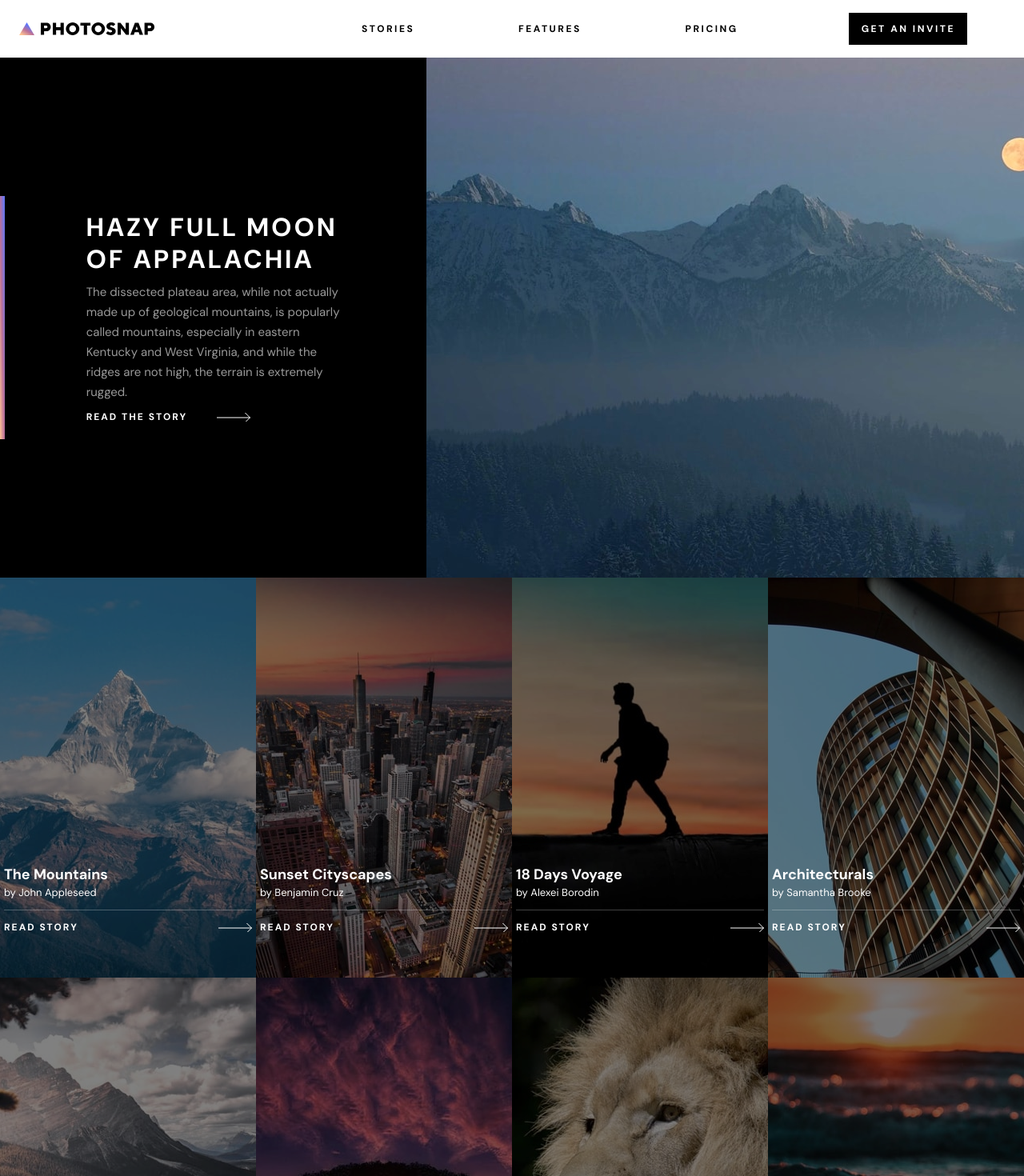
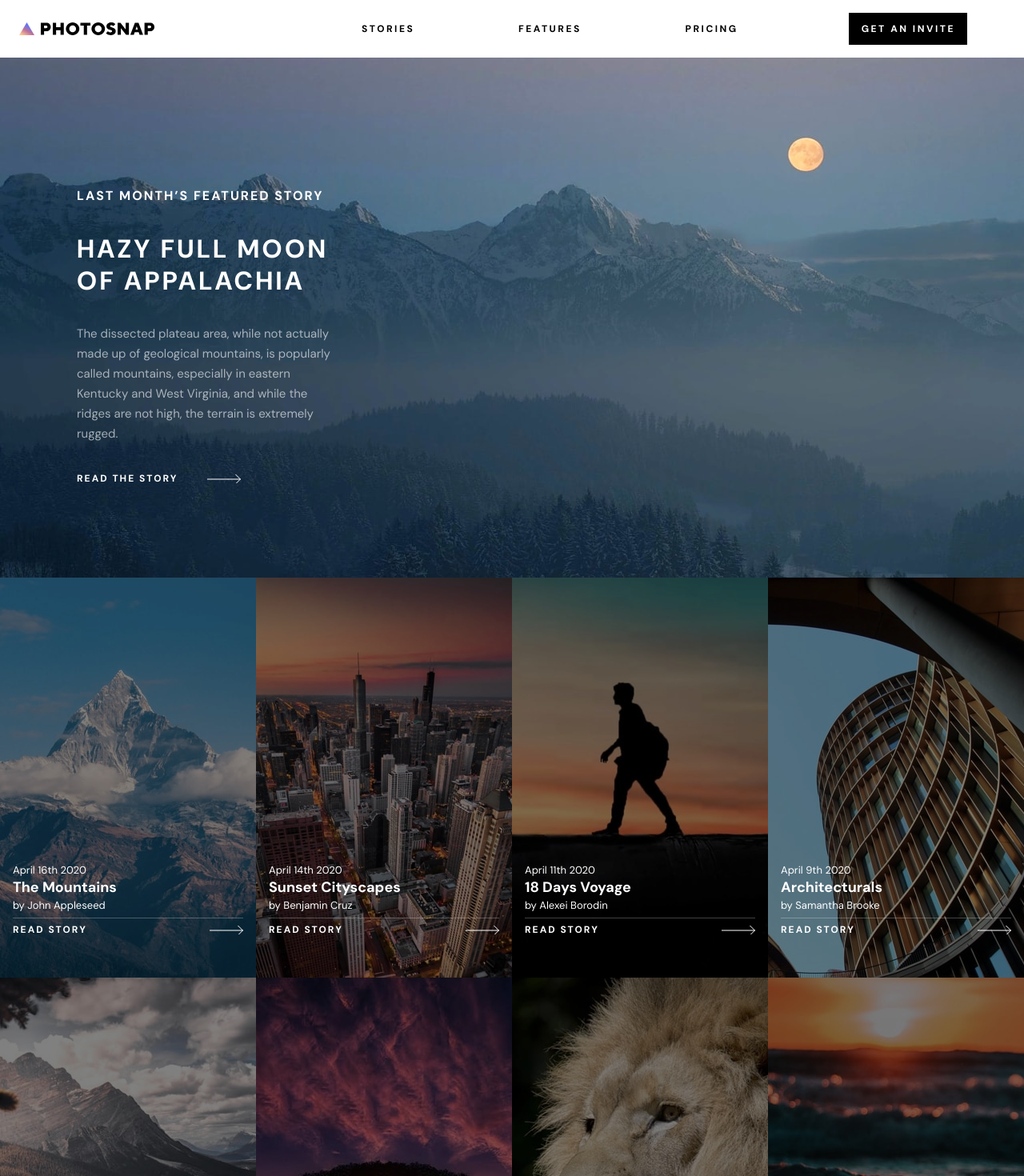
Before and after one commit to reactaleks/photosnap-nextjs, a Next.js app: page /stories in a window 1280 px wide. Shown: the top 1470 px of the page at 80% size. Built offline with nearby package versions, Linux system fonts and the light colour scheme.

Commit message:
updated. stories component. now includes expanded version with image covering whole section. updated. image story component. now includes date added. Date is printed out using a helper function that converts date in to required format.

```diff
--- a/app/stories/page.js
+++ b/app/stories/page.jsx
@@ -14,7 +14,7 @@ export default function Home() {
       ]
   return (
     <main className="min-h-screen">
-        <Story storyData={storyData}/>
+        <Story storyData={storyData} expanded={true}/>
         <ImageStory numberToDisplay={16}/>
     </main>
   );
--- a/components/call_to_action_component/CallToActionComponent.jsx
+++ b/components/call_to_action_component/CallToActionComponent.jsx
@@ -1,19 +1,27 @@
-import LinkMore from "../shared_ui_components/Link_MoreComponent"
-import Image from "next/image"
+import LinkMore from "../shared_ui_components/Link_MoreComponent";
+import Image from "next/image";
 export default function CallToAction() {
-    return (
-        <div className="h-[280px] w-full bg-orange-500 relative flex justify-center items-center">
-        <div className={` w-[128px] h-[6px]  absolute top-0 left-8 md:top-auto md:left-0 md:h-full md:w-[6px] bg-gradient-to-tr from-[#FFC593] from-0% via-[#BC7198] via-45% to-[#5A77FF]`}></div>
+  return (
+    <div className="h-[280px] w-full  relative flex justify-center items-center">
+      <div
+        className={` w-[128px] h-[6px]  absolute top-0 left-8 md:top-auto md:left-0 md:h-full md:w-[6px] bg-gradient-to-tr from-[#FFC593] from-0% via-[#BC7198] via-45% to-[#5A77FF]`}
+      ></div>
 
-          <div className="absolute text-white w-[310px] h-[160px] flex flex-col justify-between">
-            <div className="text-[32px] leading-[40px] tracking-[3.33px] font-bold uppercase">We’re in beta.
-            Get your invite today!</div>
-            <div className="w-[168px]">
-                <LinkMore linkText={'get an invite'}/>
-
-            </div>
-          </div>
-          <Image src={'/assets/shared/desktop/bg-beta.jpg'} width={1440} height={280} className="object-fill w-full h-full"/>
+      <div className="absolute text-white w-[310px] h-[160px] flex flex-col justify-between md:flex-row md:w-[90vw] md:items-center">
+        <div className="text-[32px] leading-[40px] tracking-[3.33px] font-bold uppercase md:w-[40vw] lg:w-[30vw]">
+          We’re in beta. Get your invite today!
         </div>
-    )
+        <div className="w-[168px]">
+          <LinkMore linkText={"get an invite"} />
+        </div>
+      </div>
+      <Image
+        src={"/assets/shared/desktop/bg-beta.jpg"}
+        alt=""
+        width={1440}
+        height={280}
+        className="object-fill w-full h-full"
+      />
+    </div>
+  );
 }
--- a/components/image_story_component/ImageStoryComponent.jsx
+++ b/components/image_story_component/ImageStoryComponent.jsx
@@ -9,6 +9,7 @@ export default function ImageStory({numberToDisplay}) {
       alt: "",
       title: "The Mountains",
       author: "by John Appleseed",
+      datePublished: '16/04/2020'
     },
     {
       link: "/assets/stories/desktop/cityscapes.jpg",
@@ -17,6 +18,8 @@ export default function ImageStory({numberToDisplay}) {
       alt: "",
       title: "Sunset Cityscapes",
       author: "by Benjamin Cruz",
+      datePublished: '14/04/2020'
+
     },
     {
       link: "/assets/stories/desktop/18-days-voyage.jpg",
@@ -25,6 +28,8 @@ export default function ImageStory({numberToDisplay}) {
       alt: "",
       title: "18 Days Voyage",
       author: "by Alexei Borodin",
+      datePublished: '11/04/2020'
+
     },
     {
       link: "/assets/stories/desktop/architecturals.jpg",
@@ -33,6 +38,8 @@ export default function ImageStory({numberToDisplay}) {
       alt: "",
       title: "Architecturals",
       author: "by Samantha Brooke",
+      datePublished: '9/04/2020'
+
     },
 
     {
@@ -42,6 +49,8 @@ export default function ImageStory({numberToDisplay}) {
       alt: "",
       title: "World Tour 2019",
       author: "by Timothy Wagner",
+      datePublished: '07/04/2020'
+
     },
     {
       link: "/assets/stories/desktop/unforeseen-corners.jpg",
@@ -50,6 +59,8 @@ export default function ImageStory({numberToDisplay}) {
       alt: "",
       title: "Unforeseen Corners",
       author: "by William Malcolm",
+      datePublished: '03/04/2020'
+
     },
     {
       link: "/assets/stories/desktop/king-on-africa.jpg",
@@ -58,6 +69,8 @@ export default function ImageStory({numberToDisplay}) {
       alt: "",
       title: "King on Africa: Part II",
       author: "by Tim Hillenburg",
+      datePublished: '29/03/2020'
+
     },
     {
       link: "/assets/stories/desktop/rage-of-the-sea.jpg",
@@ -66,6 +79,8 @@ export default function ImageStory({numberToDisplay}) {
       alt: "",
       title: "Rage of The Sea",
       author: "by Mohammed Abdul",
+      datePublished: '21/03/2020'
+
     },
     {
       link: "/assets/stories/desktop/running-free.jpg",
@@ -74,6 +89,8 @@ export default function ImageStory({numberToDisplay}) {
       alt: "",
       title: "Running Free",
       author: "by Michelle",
+      datePublished: '19/03/2020'
+
     },
     {
       link: "/assets/stories/desktop/trip-to-nowhere.jpg",
@@ -82,6 +99,8 @@ export default function ImageStory({numberToDisplay}) {
       alt: "",
       title: "The Trip to Nowhere",
       author: "by Felicia Rourke",
+      datePublished: '16/03/2020'
+
     },
     {
       link: "/assets/stories/desktop/behind-the-waves.jpg",
@@ -90,6 +109,8 @@ export default function ImageStory({numberToDisplay}) {
       alt: "",
       title: "Behind the Waves",
       author: "by Lamarr Wilson",
+      datePublished: '11/03/2020'
+
     },
     {
       link: "/assets/stories/desktop/calm-waters.jpg",
@@ -98,6 +119,8 @@ export default function ImageStory({numberToDisplay}) {
       alt: "",
       title: "Calm Waters",
       author: "by Samantha Brooke",
+      datePublished: '9/03/2020'
+
     },
     {
       link: "/assets/stories/desktop/milky-way.jpg",
@@ -106,6 +129,8 @@ export default function ImageStory({numberToDisplay}) {
       alt: "",
       title: "The Milky Way",
       author: "by Benjamin Cruz",
+      datePublished: '5/03/2020'
+
     },
     {
       link: "/assets/stories/desktop/dark-forest.jpg",
@@ -114,6 +139,8 @@ export default function ImageStory({numberToDisplay}) {
       alt: "",
       title: "Night at The Dark Forest",
       author: "by  Mohammed Abdul",
+      datePublished: '4/03/2020'
+
     },
     {
       link: "/assets/stories/desktop/somwarpet.jpg",
@@ -122,6 +149,8 @@ export default function ImageStory({numberToDisplay}) {
       alt: "",
       title: "Somwarpet’s Beauty",
       author: "by Michelle",
+      datePublished: '1/03/2020'
+
     },
     {
       link: "/assets/stories/desktop/land-of-dreams.jpg",
@@ -130,8 +159,54 @@ export default function ImageStory({numberToDisplay}) {
       alt: "",
       title: "Land of Dreams",
       author: "by William Malcolm",
+      datePublished: "25/02/2020"
     },
   ];
+
+  // Date converter helper function
+  function convertDateFormat(dateString) {
+    // Split the date string into day, month, and year components
+    const [day, month, year] = dateString.split("/");
+
+    // Create a Date object from the components
+    const dateObject = new Date(year, month - 1, day); // Month is 0-based
+
+    // Get the month name
+    const monthNames = [
+      "January",
+      "February",
+      "March",
+      "April",
+      "May",
+      "June",
+      "July",
+      "August",
+      "September",
+      "October",
+      "November",
+      "December",
+    ];
+    const monthName = monthNames[dateObject.getMonth()];
+
+
+    // Add the ordinal suffix to the day
+    let daySuffix;
+    if (day.endsWith("1") && day !== "11") {
+      daySuffix = "st";
+    } else if (day.endsWith("2") && day !== "12") {
+      daySuffix = "nd";
+    } else if (day.endsWith("3") && day !== "13") {
+      daySuffix = "rd";
+    } else {
+      daySuffix = "th";
+
+    }
+
+    // Construct the new date string
+    const newDateString = `${monthName} ${day}${daySuffix} ${year}`;
+
+    return newDateString;
+  }
 
   const componentList = storyData.slice(0, numberToDisplay).map((item, index) => {
     return (
@@ -145,16 +220,18 @@ export default function ImageStory({numberToDisplay}) {
           width={item.width}
           height={item.height}
           alt={'item.alt'}
+          priority
         />
-        <div className="absolute bottom-12 text-white w-[310px] h-[99px] flex flex-col justify-around">
+        <div className="absolute bottom-12 text-white w-[310px] h-[99px] md:w-[90%] flex flex-col justify-around">
           <div className="flex flex-col">
+            <div className="text-[13px]">{convertDateFormat(item.datePublished)}</div>
             <div className="text-[18px] leading-[25px] font-bold">
               {item.title}
             </div>
             <div className="text-[13px]">{item.author}</div>
           </div>
 
-          <div className="w-[310px] h-[1px] bg-white bg-opacity-25"></div>
+          <div className="w-full h-[1px] bg-white bg-opacity-25"></div>
           <LinkMore linkText={"read story"} />
         </div>
         <div className="w-full h-[6px] md:group-hover:block cursor-pointer absolute hidden bottom-0 bg-gradient-to-tr from-[#FFC593] from-0% via-[#BC7198] via-45% to-[#5A77FF]"></div>
--- a/components/story_component/StoryComponent.jsx
+++ b/components/story_component/StoryComponent.jsx
@@ -1,19 +1,39 @@
 import Image from "next/image";
 import LinkMore from "../shared_ui_components/Link_MoreComponent";
 
-export default function Story({storyData}) {
+export default function Story({ storyData, expanded }) {
   const componentList = storyData.map((item, index) => {
-    return <div className="relative w-full md:grid md:grid-cols-12 md:h-[650px] " key={index}>
+    if (!expanded) {
+      return (
+        <div
+          className="relative w-full md:grid md:grid-cols-12 md:h-[650px] "
+          key={index}
+        >
           <Image
             src={item.imageLink}
             width={item.imageWidth}
             height={item.imageHeight}
             alt=""
-        className={`object-cover w-screen md:h-full xl:h-[650px] md:col-span-4 ${index % 2 == 0 ? 'md:col-start-9 xl:col-start-6' : 'md:col-start-1 '} xl:col-span-7`}
+            className={`object-cover w-screen md:h-full xl:h-[650px] md:col-span-4 ${
+              index % 2 == 0
+                ? "md:col-start-9 xl:col-start-6"
+                : "md:col-start-1 "
+            } xl:col-span-7`}
           />
-      <div className={`h-[419px] md:h-full  ${index == 0 ? 'bg-black text-white' : 'bg-white text-black'} ${index % 2 == 0 ? 'md:col-start-1 md:row-start-1' : 'md:col-start-5'} md:col-span-8 xl:col-span-5  flex flex-col items-cener justify-center relative`}>
-
-        <div className={`${index != 0 ? 'hidden' : 'block'} w-[128px] h-[6px]  absolute top-0 left-8 md:top-auto md:left-0 md:h-[304px] md:w-[6px] bg-gradient-to-tr from-[#FFC593] from-0% via-[#BC7198] via-45% to-[#5A77FF]`}></div>
+          <div
+            className={`h-[419px] md:h-full  ${
+              index == 0 ? "bg-black text-white" : "bg-white text-black"
+            } ${
+              index % 2 == 0
+                ? "md:col-start-1 md:row-start-1"
+                : "md:col-start-5"
+            } md:col-span-8 xl:col-span-5  flex flex-col items-cener justify-center relative`}
+          >
+            <div
+              className={`${
+                index != 0 ? "hidden" : "block"
+              } w-[128px] h-[6px]  absolute top-0 left-8 md:top-auto md:left-0 md:h-[304px] md:w-[6px] bg-gradient-to-tr from-[#FFC593] from-0% via-[#BC7198] via-45% to-[#5A77FF]`}
+            ></div>
 
             <div className="w-[318px] h-[275px] flex flex-col justify-around m-auto">
               <div className="text-[32px] font-bold tracking-[3.33px] leading-[40px] uppercase">
@@ -28,10 +48,50 @@ export default function Story({storyData}) {
             </div>
           </div>
         </div>
-  })
+      );
+    } else {
       return (
-    <div>
-      {componentList}
+        <div
+          className="relative w-full md:grid md:grid-cols-12 md:h-[650px] "
+          key={index}
+        >
+          <Image
+            src={item.imageLink}
+            width={item.imageWidth}
+            height={item.imageHeight}
+            alt=""
+            className={`object-cover w-screen h-[317px] md:h-full xl:h-[650px] md:col-span-12`}
+          />
+          <div
+            className={`h-[419px] md:h-full md:absolute md:bg-transparent  ${
+              index == 0 ? "bg-black text-white" : "bg-white text-black"
+            } ${
+              index % 2 == 0
+                ? "md:col-start-1 md:row-start-1"
+                : "md:col-start-5"
+            } flex flex-col items-cener justify-center relative`}
+          >
+
+
+          <div className="w-[318px] h-[275px] md:h-[408px] flex flex-col justify-around m-auto absolute text-white left-6 md:left-24  md:top-36">
+            <div className="test-[12px] tracking-[2px] uppercase font-bold">LAST MONTH’S FEATURED STORY</div>
+            <div className="text-[32px] font-bold tracking-[3.33px] leading-[40px] uppercase">
+              {item.storyTitle}
+            </div>
+            <div className="text-[15px] leading-[25px] opacity-60">
+              {item.storyDescription}
+            </div>
+            <div className="w-[205px]">
+              <LinkMore linkText={item.linkText} />
+            </div>
+          </div>
+
+
+          </div>
+
         </div>
       );
     }
+  });
+  return <div>{componentList}</div>;
+}
```
Also changed, not shown: components/plan_selection_component/PlanSelectionComponent.jsx (+7 -8 lines). Lines whose indentation alone changed are shown as unchanged.
